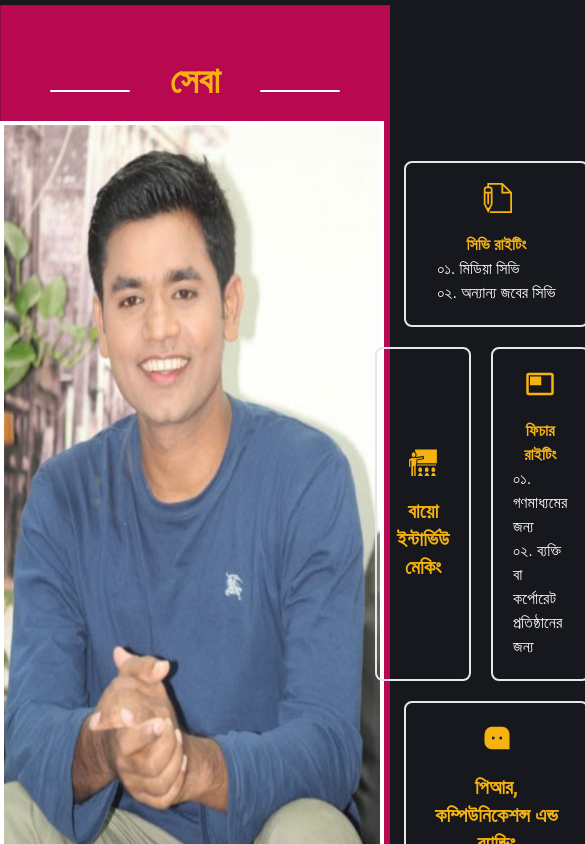
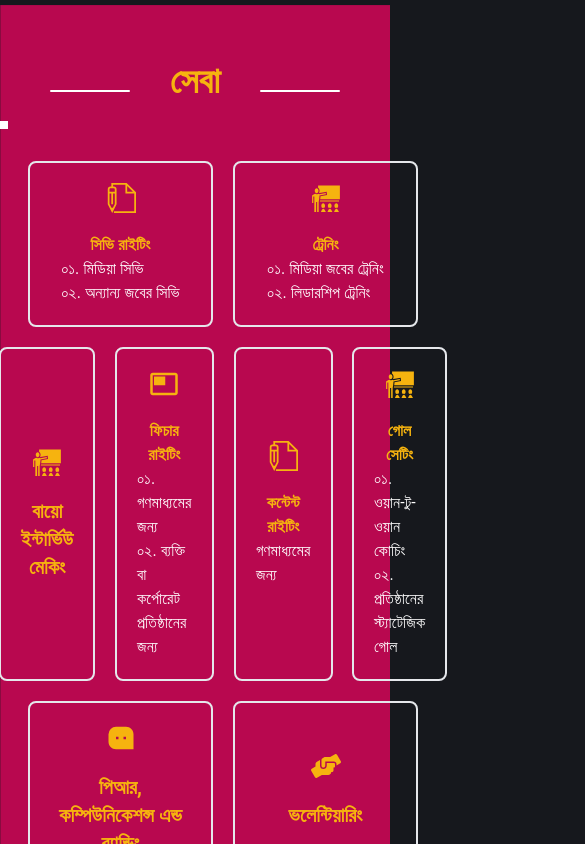
Before and after one commit to SalehAhmed19/GolamRabbi-SSOMOY_TV, a React (Vite) app: page / in a window 390 px wide. Shown: the part 8660-9504 px from the top of the page, 585 px wide, since content can reach past the window. Built offline with nearby package versions, Linux system fonts and the light colour scheme.

Commit message:
some responsive issue fix

```diff
--- a/src/Components/Isolated/Services.jsx
+++ b/src/Components/Isolated/Services.jsx
@@ -82,7 +82,9 @@ function Services() {
         <div className="h-[2px] w-20 bg-[#fff] rounded-2xl"></div>
       </div>
       <div className="flex">
-        <img className="w-96 border-4 border-[#fff]" src={image} alt="" />
+        <div>
+          <img className="border-4 border-[#fff]" src={image} alt="" />
+        </div>
         <div className="w-full mx-5">
           <div className="flex justify-center gap-5 mt-10 mb-5">
             {data.slice(0, 2).map((d) => (
```
